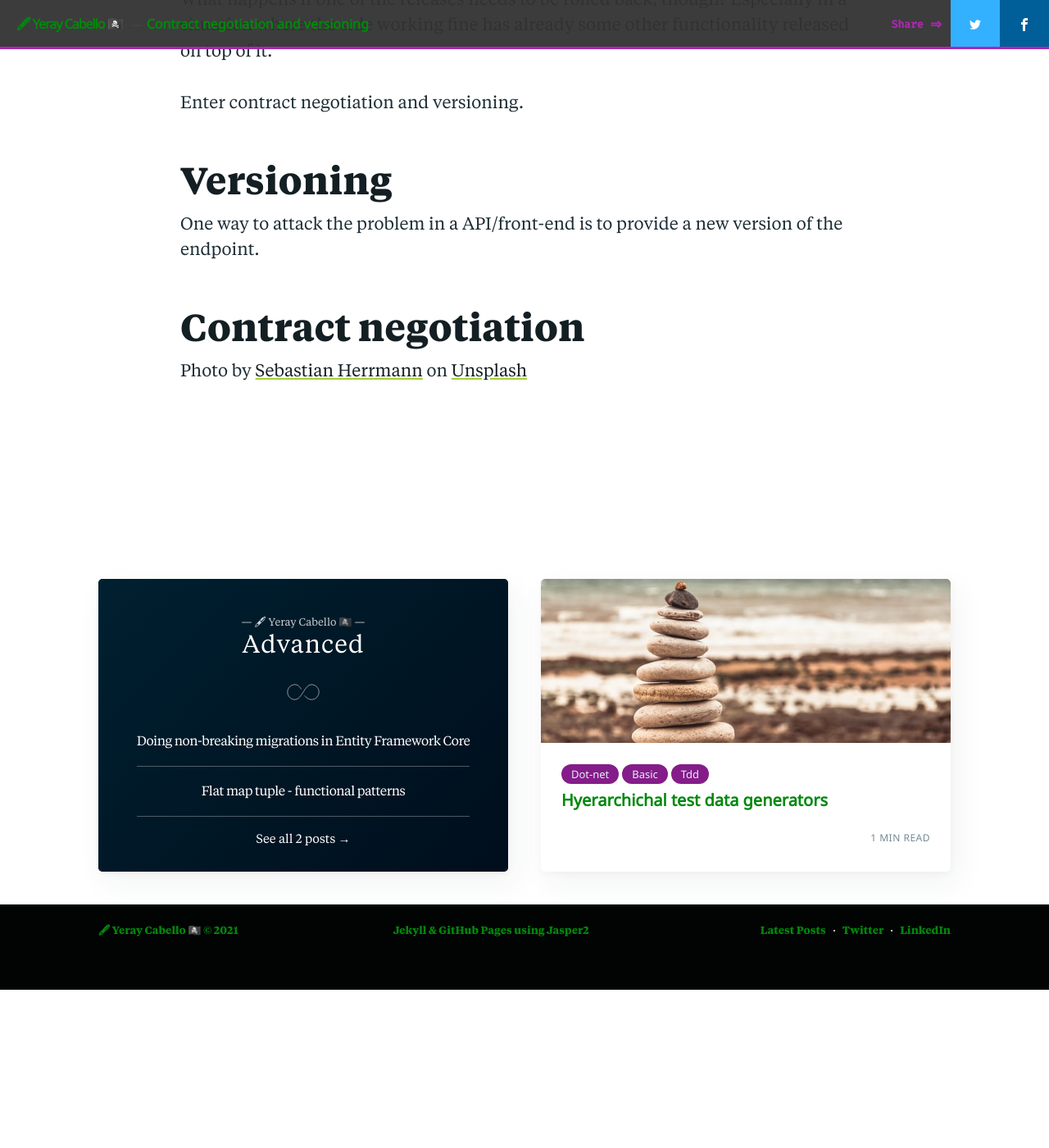
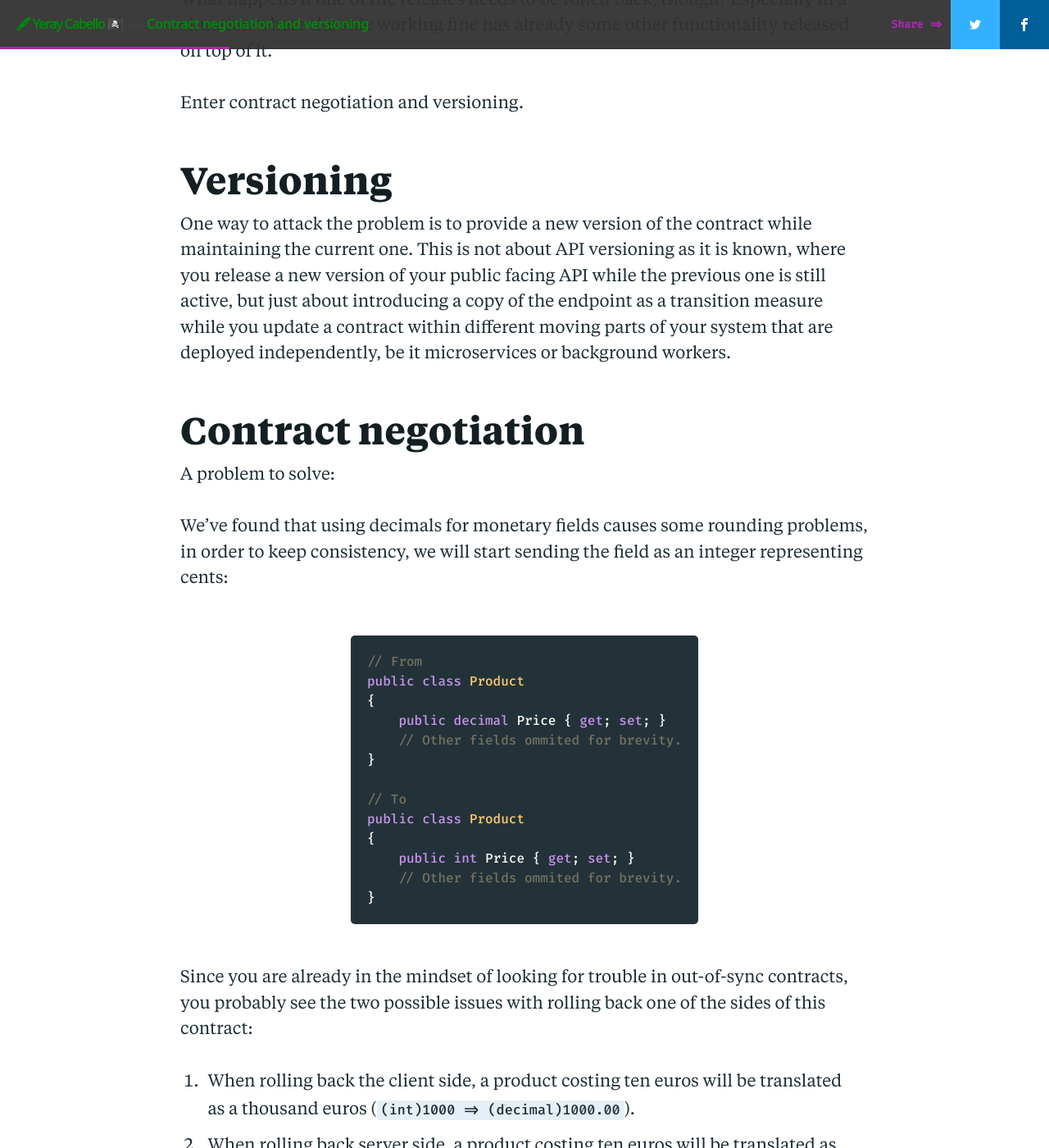
Before and after one commit to JYCabello/jycabello-jekyll, a Jekyll site: the page built from _posts/2021-12-21-contract-negotiation-versioning.markdown, in a window 1280 px wide and 1400 px high, scrolled down 887 px. Shown: the whole window at 82% size. Built offline with Jekyll 4.4.1, drawn with Linux system fonts in a browser that asks for light colours; nearby versions of some CDN libraries; comment, search, counter and statistics services are not loaded; before the commit the page ends 2094 px from its top, so only the background shows below that; some of the changed text lies outside the part shown.

Commit message:
Finished article

````diff
--- a/_posts/2021-12-21-contract-negotiation-versioning.markdown
+++ b/_posts/2021-12-21-contract-negotiation-versioning.markdown
@@ -18,8 +18,108 @@
 
 # Versioning
 
-One way to attack the problem in a API/front-end is to provide a new version of the endpoint.
+One way to attack the problem is to provide a new version of the contract while maintaining the current one. This is not about API versioning as it is known, where you release a new version of your public facing API while the previous one is still active, but just about introducing a copy of the endpoint as a transition measure while you update a contract within different moving parts of your system that are deployed independently, be it microservices or background workers.
 
 # Contract negotiation
 
+A problem to solve:
+
+We've found that using decimals for monetary fields causes some rounding problems, in order to keep consistency, we will start sending the field as an integer representing cents:
+```cs
+// From
+public class Product
+{
+    public decimal Price { get; set; }
+    // Other fields ommited for brevity.
+}
+
+// To
+public class Product
+{
+    public int Price { get; set; }
+    // Other fields ommited for brevity.
+}
+```
+
+Since you are already in the mindset of looking for trouble in out-of-sync contracts, you probably see the two possible issues with rolling back one of the sides of this contract:
+1. When rolling back the client side, a product costing ten euros will be translated as a thousand euros (`(int)1000 => (decimal)1000.00`).
+1. When rolling back server side, a product costing ten euros will be translated as ten cents (`(decimal)10.00 => (int)10`).
+
+## Forward and backwards compatibility
+
+In order to prevent this, we version the endpoint and we have the server maintain both versions of it. So clients calling the old endpoint will still work. I will not include code examples of it due to its trivial nature.
+
+On the client side, we follow the pattern that gives the name to this article, we "negotiate" with the server.
+
+I'll write it in an imperative and synchronous way to reduce noise.
+```cs
+// Client side code
+public class Product
+{
+    public int Price { get; set; }
+    // Other fields ommited for brevity.
+}
+
+public class ProductLegacy
+{
+    public decimal Price { get; set; }
+    // Other fields ommited for brevity.
+}
+
+public Product Get(int id)
+{
+    try
+    {
+        return GetWithCents(id);
+    }
+    catch (EndpointNotFoundException)
+    {
+        var legacy = GetLegacy(id);
+        return new Product
+        {
+            Price = ConvertDecimalMoneyToCents(legacy.Price)
+            // Other fields ommited for brevity.
+        };
+    }
+}
+```
+
+An alternative is to indroduce another field in the product, which is not strictly versioning, but leverages the same principle.
+```cs
+// Server side
+public class Product
+{
+    public decimal Price { get; set; }
+    public int PriceCents { get; set; }
+    // Other fields ommited for brevity.
+}
+
+// Client side
+public class ProductDto
+{
+    public decimal Price { get; set; }
+    public int? PriceCents { get; set; }
+    // Other fields ommited for brevity.
+}
+
+public class Product
+{
+    public int Price { get; set; }
+}
+
+public Product Get(int id)
+{
+    var dto = GetProduct(id);
+    return new Product
+    {
+        Price = dto.PriceCents ?? ConvertDecimalMoneyToCents(legacy.Price)
+        // Other fields ommited for brevity.
+    };
+}
+```
+
+[Non breaking migrations]({% post_url 2020-12-16-efcore_non_breaking_migrations %}) is just a subset of this practice, reminding us once again that we often need to think on our database as just another subsystem in our solution.
+
+If you do event sourcing, you'll find that doing non breaking migrations is as simple as just starting a new table for the new model, making contract negotiation as trivial as it gets.
+
 <span>Photo by <a href="https://unsplash.com/@officestock?utm_source=unsplash&utm_medium=referral&utm_content=creditCopyText">Sebastian Herrmann</a> on <a href="https://unsplash.com/s/photos/contract?utm_source=unsplash&utm_medium=referral&utm_content=creditCopyText">Unsplash</a></span>
````
